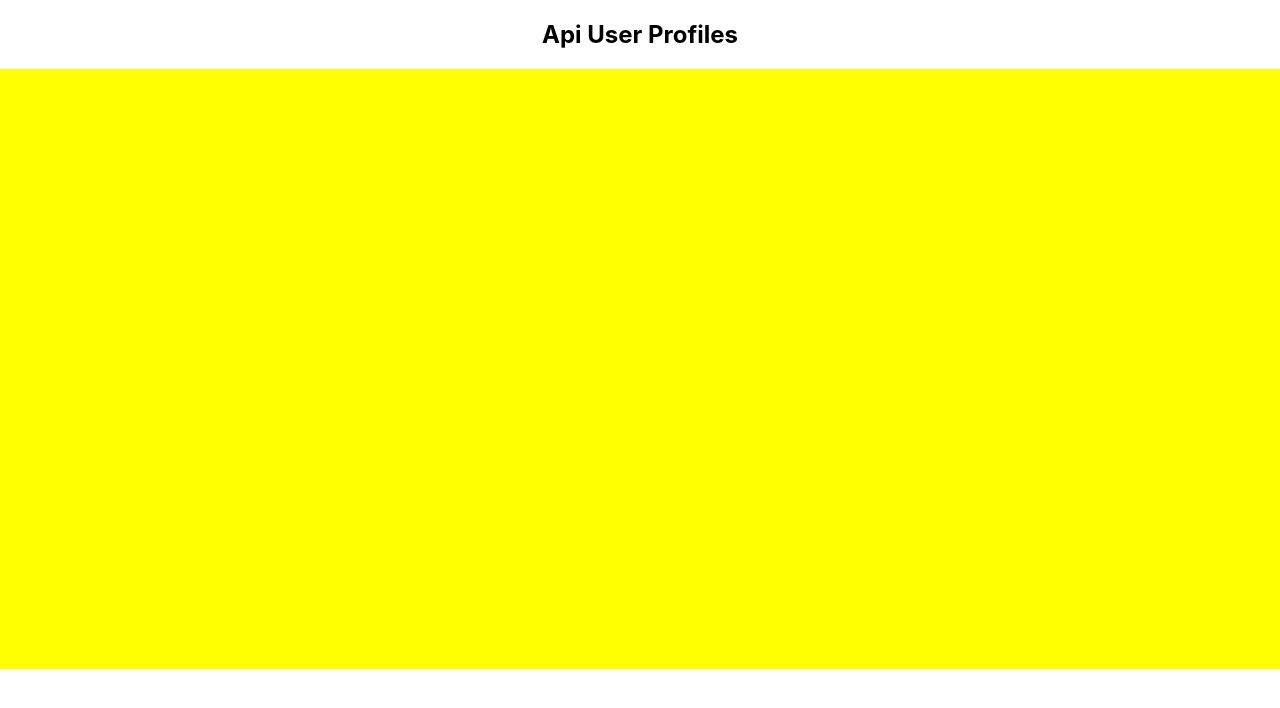
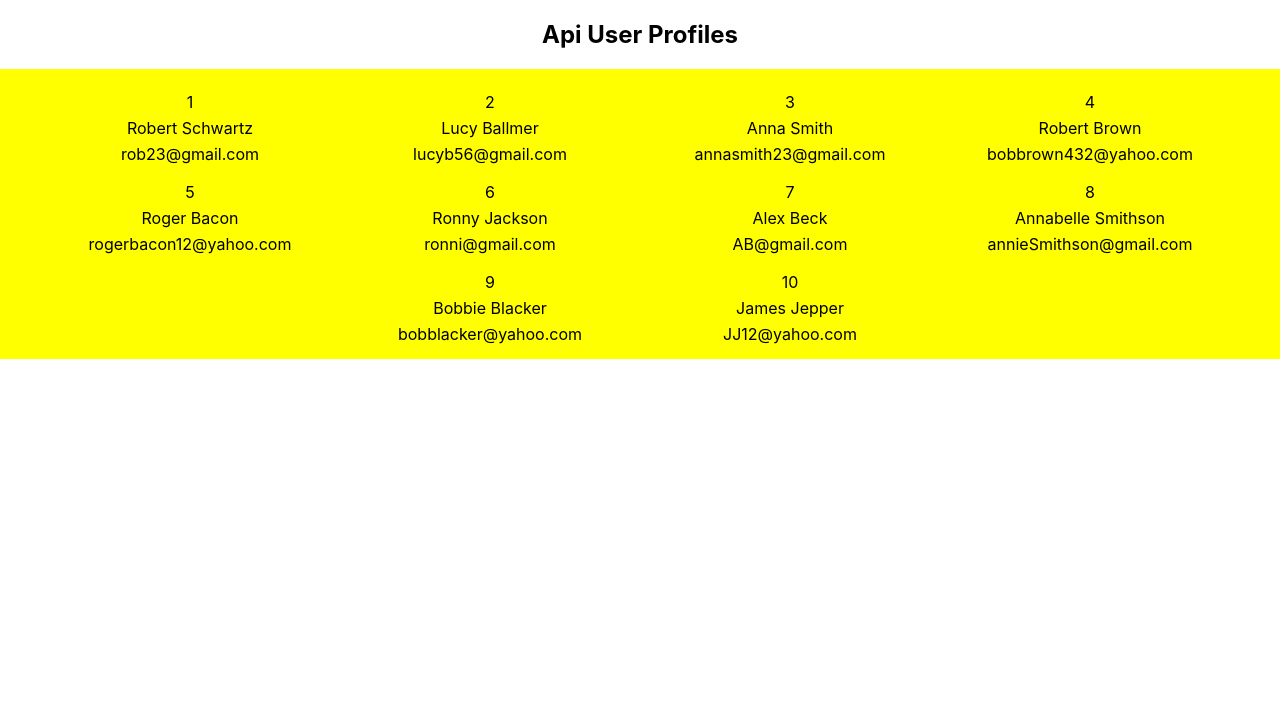
Before and after one commit to aklepper20/json-api, a React (Create React App) app: page / in a window 1280 px wide. Shown: the top 708 px of the page. Built offline with nearby package versions, Linux system fonts and the light colour scheme; data requests are answered from the project's data file.

Commit message:
adds css for getUser component

```diff
--- a/src/components/GetUser.js
+++ b/src/components/GetUser.js
@@ -7,12 +7,13 @@ function GetUser() {
   const [getUser, setGetUsers] = useState([]);
 
   const axios = require("axios");
+
   useEffect(() => {
     const getUsers = async () => {
       try {
         const response = await axios.get("http://localhost:3000/users");
         const users = response.data;
-        console.log(`GET: Here's the list of todos`, users);
+        setGetUsers(users);
       } catch (err) {
         console.log(err);
       }
@@ -21,12 +22,19 @@ function GetUser() {
   }, []);
 
   return (
-    <div className="wrapper">
-      <div className="main">
-        {getUser.map((user) => {
-          return <User />;
-        })}
-      </div>
+    <div className="getUserWrapper">
+      {getUser.map((user) => {
+        return (
+          <div className="getUserMain">
+            <User
+              key={user.id}
+              id={user.id}
+              name={`${user.first_name} ${user.last_name}`}
+              email={user.email}
+            />
+          </div>
+        );
+      })}
     </div>
   );
 }
--- a/src/components/User.js
+++ b/src/components/User.js
@@ -1,7 +1,14 @@
 import React from "react";
+import "../styles/user.css";
 
-function User() {
-  return <div>User</div>;
+function User({ id, name, email }) {
+  return (
+    <div className="userWrapper">
+      <div className="padding">{id}</div>
+      <div className="padding">{name}</div>
+      <div className="padding">{email}</div>
+    </div>
+  );
 }
 
 export default User;
--- a/src/styles/getUser.css
+++ b/src/styles/getUser.css
@@ -1,5 +1,9 @@
-.wrapper {
+.getUserWrapper {
   width: 100vw;
-  height: 600px;
+  height: 270px;
+  display: flex;
   background-color: yellow;
+  flex-wrap: wrap;
+  justify-content: center;
+  padding-top: 20px;
 }
--- /dev/null
+++ b/src/styles/user.css
@@ -0,0 +1,8 @@
+.userWrapper {
+  height: 40px;
+  width: 300px;
+}
+
+.padding {
+  padding: 3px;
+}
```
